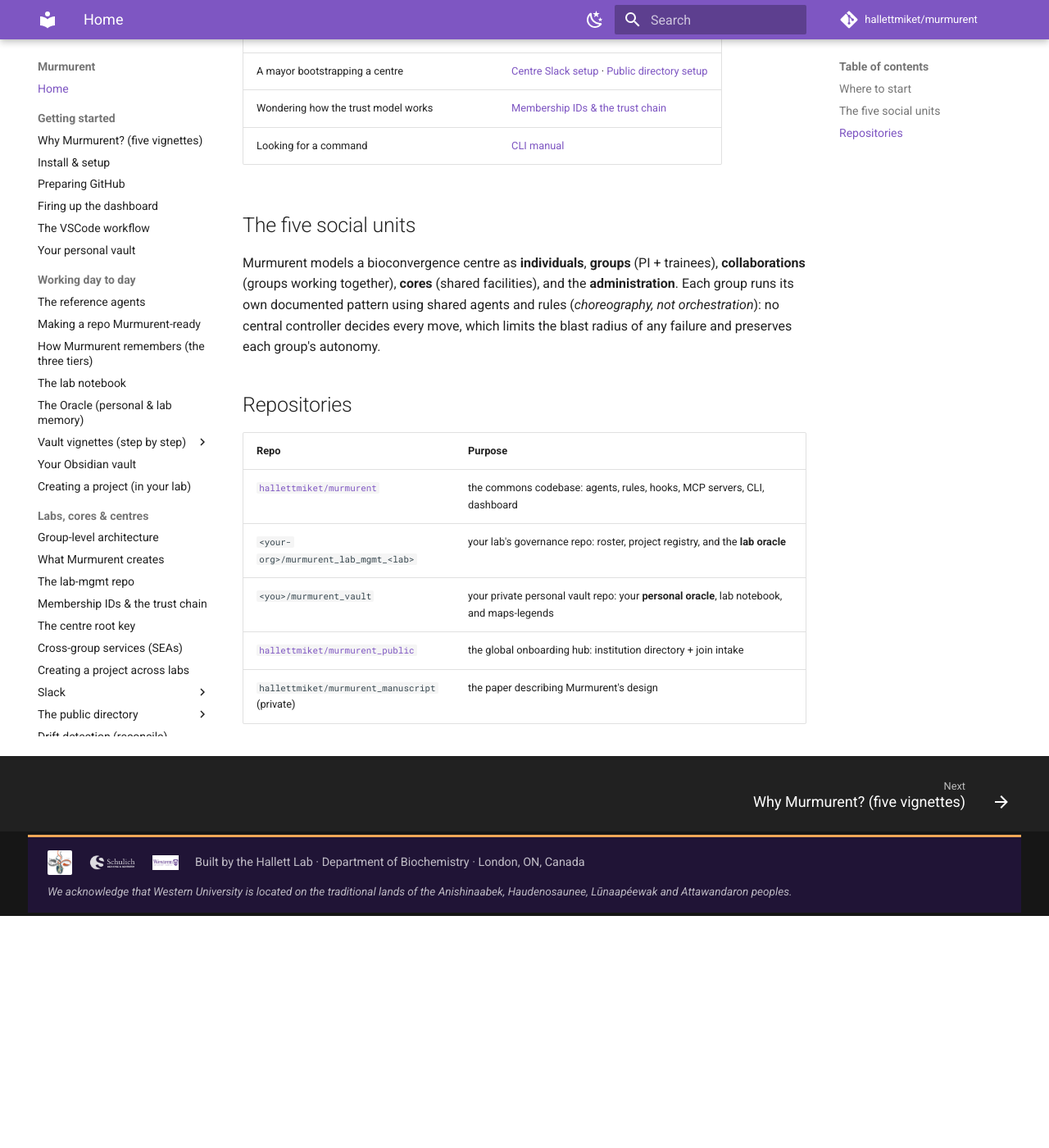
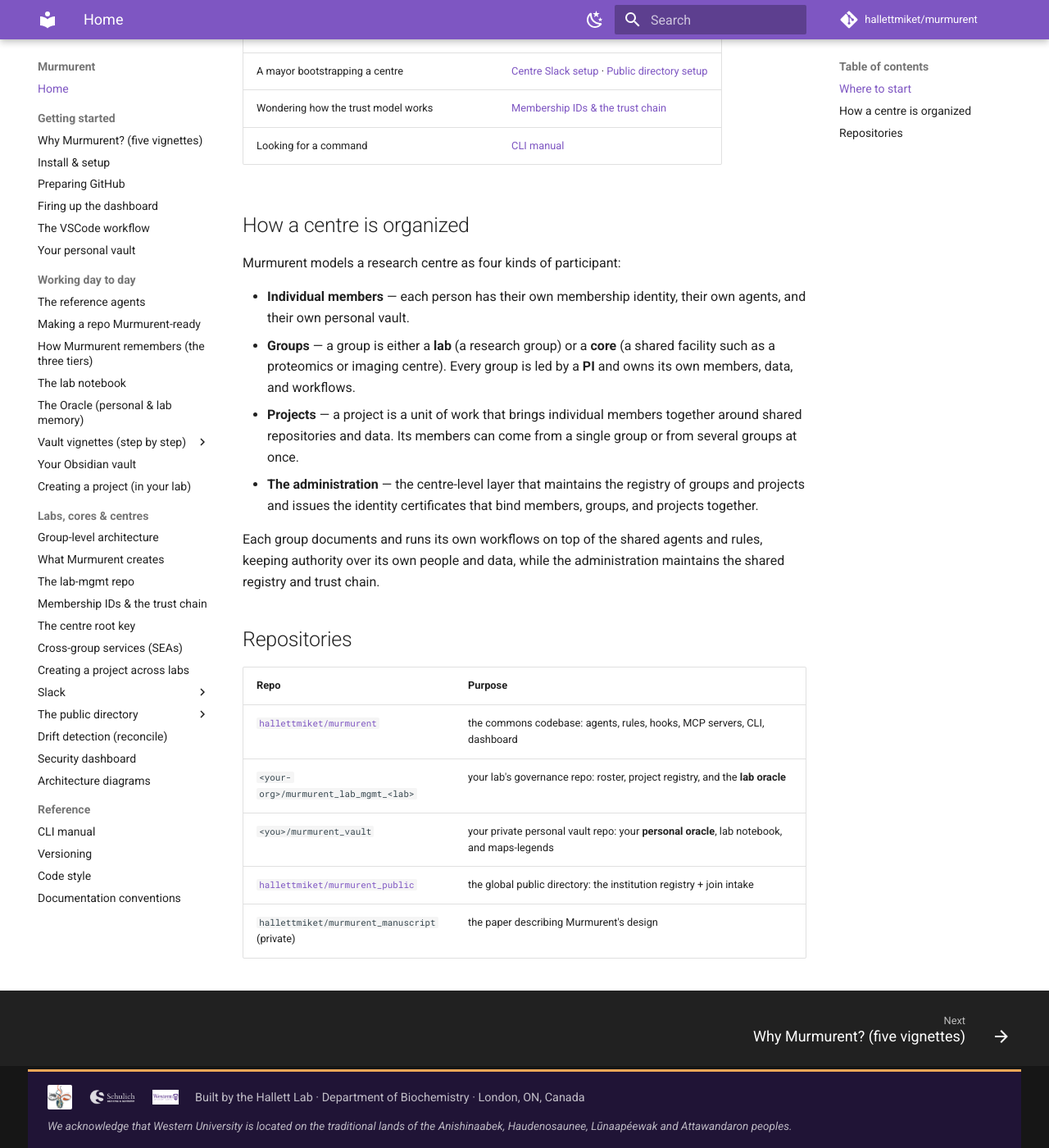
Before and after one commit to hallettmiket/murmurent, an MkDocs documentation site: the page built from docs/index.md, in a window 1280 px wide and 1400 px high, scrolled down 882 px. Shown: the whole window at 82% size. Built offline with MkDocs 1.6.1 and Material for MkDocs 9.7.7, drawn with Linux system fonts in a browser that asks for light colours; comment, search, counter and statistics services are not loaded; before the commit the page ends 1999 px from its top, so only the background shows below that.

Commit message:
docs: correct the social model + drop "orchestration"/"blast radius" framing
The home page described a "five social units" model (individuals,
groups, collaborations, cores, administration) that contradicts the
model in the code and manuscript. Replace it with the canonical four
kinds of participant, stated positively:

- individual members
- groups: each is a lab or a core, each led by a PI
- projects: bring individual members together, possibly across groups
- the administration: registry + identity certificates

This matches group_level.md ("Each core is its own group"; cross-group
work happens by admitting members to a project). Remove the
"choreography, not orchestration" and "central controller / blast
radius" phrasing on both the home page and Getting started, and drop
"blast radius" from the centre root-key runbook, in favour of plain
descriptions of what each thing is.

Also align index.md with the "public directory" rename.

Co-Authored-By: Claude Opus 4.8 <noreply@anthropic.com>

```diff
--- a/docs/index.md
+++ b/docs/index.md
@@ -34,14 +34,25 @@ governance rules could run on another agentic AI system.
 | Wondering how the trust model works | [Membership IDs & the trust chain](identity.md) |
 | Looking for a command | [CLI manual](cli_manual.md) |
 
-## The five social units
+## How a centre is organized
 
-Murmurent models a bioconvergence centre as **individuals**, **groups**
-(PI + trainees), **collaborations** (groups working together),
-**cores** (shared facilities), and the **administration**. Each group runs
-its own documented pattern using shared agents and rules (*choreography,
-not orchestration*): no central controller decides every move, which limits
-the blast radius of any failure and preserves each group's autonomy.
+Murmurent models a research centre as four kinds of participant:
+
+- **Individual members** — each person has their own membership identity,
+  their own agents, and their own personal vault.
+- **Groups** — a group is either a **lab** (a research group) or a **core**
+  (a shared facility such as a proteomics or imaging centre). Every group is
+  led by a **PI** and owns its own members, data, and workflows.
+- **Projects** — a project is a unit of work that brings individual members
+  together around shared repositories and data. Its members can come from a
+  single group or from several groups at once.
+- **The administration** — the centre-level layer that maintains the
+  registry of groups and projects and issues the identity certificates that
+  bind members, groups, and projects together.
+
+Each group documents and runs its own workflows on top of the shared agents
+and rules, keeping authority over its own people and data, while the
+administration maintains the shared registry and trust chain.
 
 ## Repositories
 
@@ -50,5 +61,5 @@ the blast radius of any failure and preserves each group's autonomy.
 | [`hallettmiket/murmurent`](https://github.com/hallettmiket/murmurent) | the commons codebase: agents, rules, hooks, MCP servers, CLI, dashboard |
 | `<your-org>/murmurent_lab_mgmt_<lab>` | your lab's governance repo: roster, project registry, and the **lab oracle** |
 | `<you>/murmurent_vault` | your private personal vault repo: your **personal oracle**, lab notebook, and maps-legends |
-| [`hallettmiket/murmurent_public`](https://github.com/hallettmiket/murmurent_public) | the global onboarding hub: institution directory + join intake |
+| [`hallettmiket/murmurent_public`](https://github.com/hallettmiket/murmurent_public) | the global public directory: the institution registry + join intake |
 | `hallettmiket/murmurent_manuscript` (private) | the paper describing Murmurent's design |
```
Also changed, not shown: docs/centre_root_key.md (+2 -2 lines), docs/getting_started.md (+7 -4 lines).
